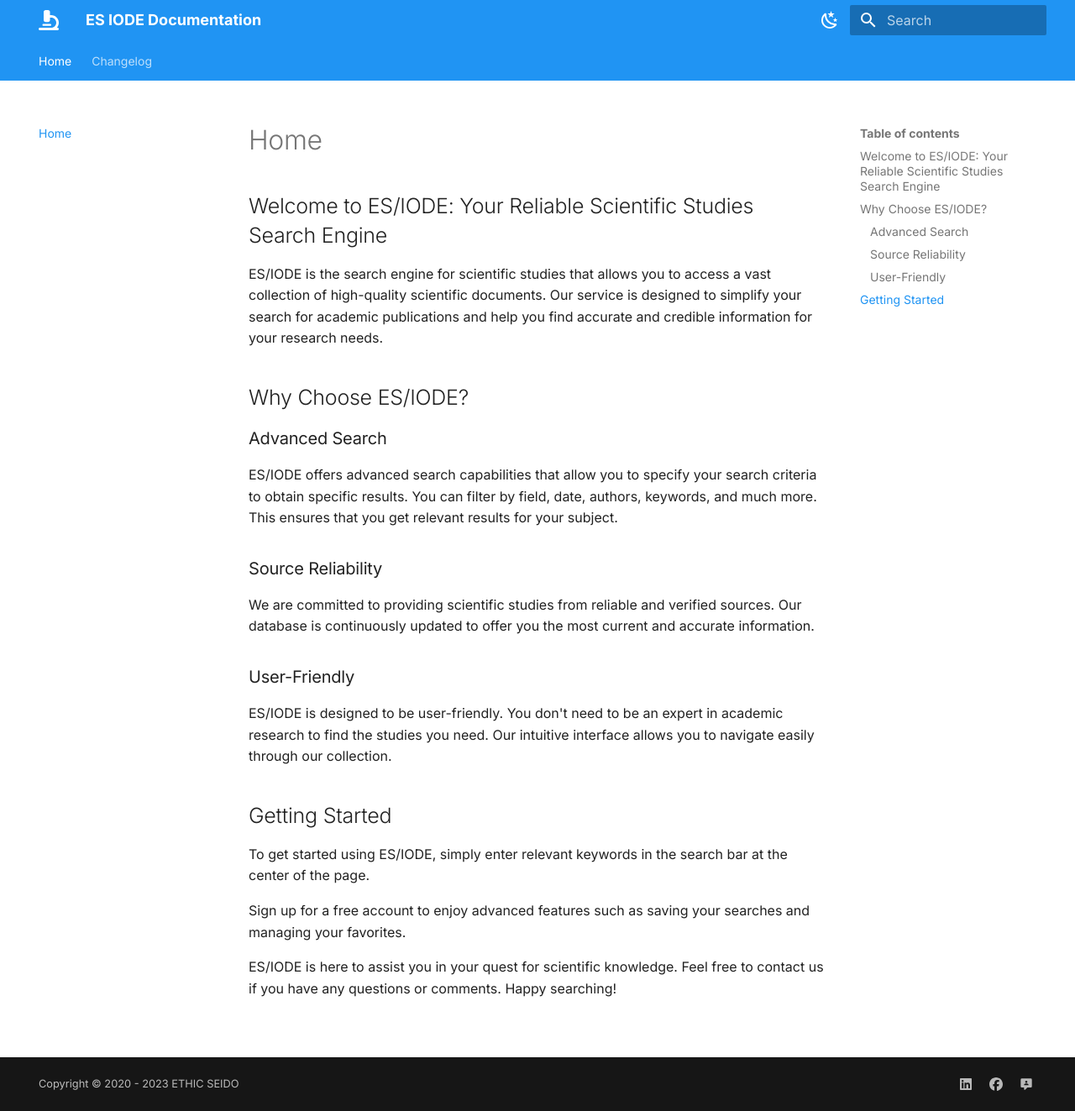
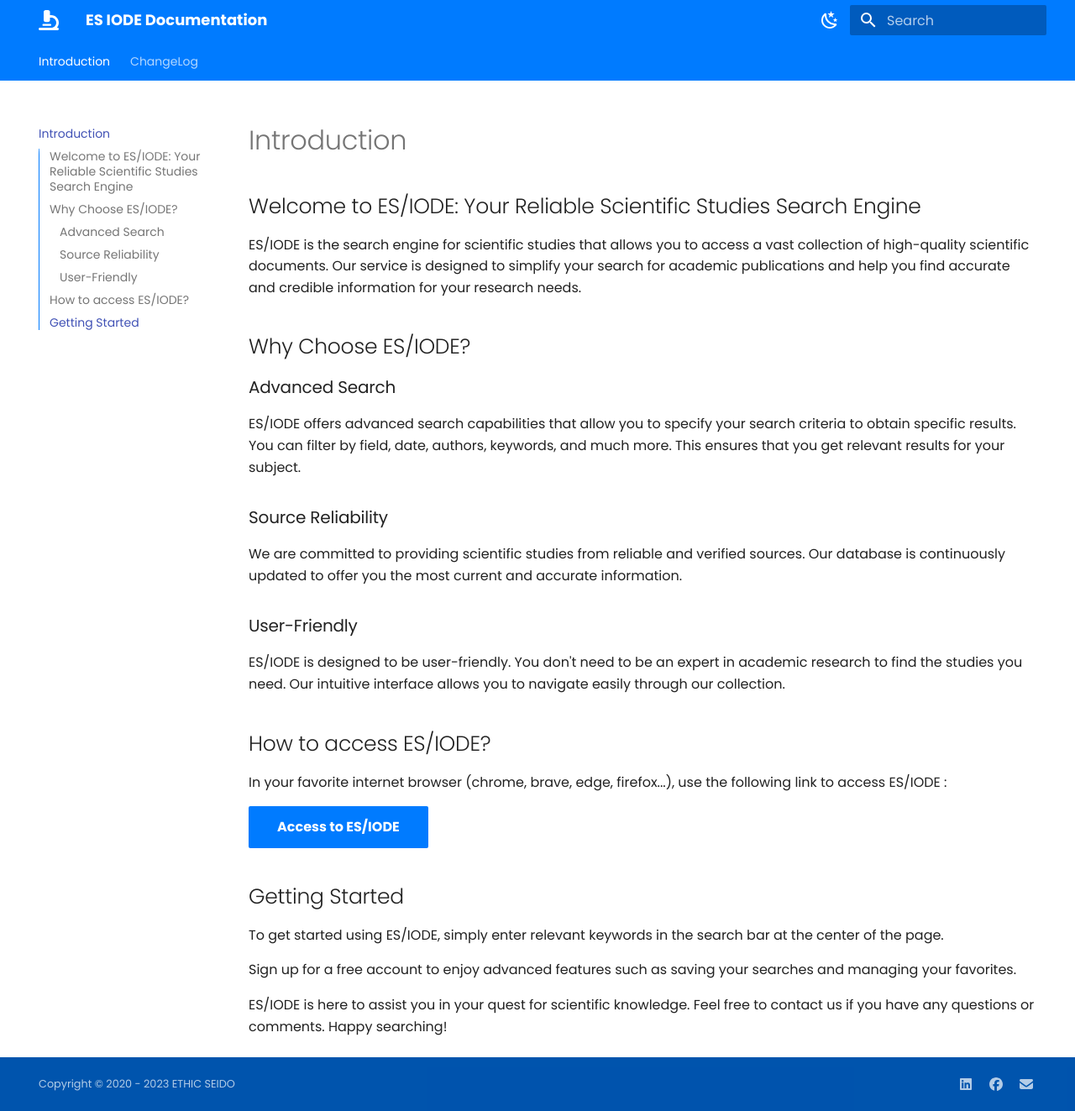
Before and after one commit to ethic-seido/iode_documentation, an MkDocs documentation site: the page built from docs/index.md, in a window 1280 px wide and 1323 px high. Shown: the whole window at 84% size. Built offline with MkDocs 1.6.1 and Material for MkDocs 9.7.7, drawn with Linux system fonts in a browser that asks for light colours.

Commit message:
update scheme and change font

```diff
--- a/docs/index.md
+++ b/docs/index.md
@@ -1,4 +1,4 @@
-# Home
+# Introduction
 
 ## Welcome to ES/IODE: Your Reliable Scientific Studies Search Engine
 
@@ -15,6 +15,13 @@ We are committed to providing scientific studies from reliable and verified sour
 ### User-Friendly
 ES/IODE is designed to be user-friendly. You don't need to be an expert in academic research to find the studies you need. Our intuitive interface allows you to navigate easily through our collection.
 
+## How to access ES/IODE?
+
+In your favorite internet browser (chrome, brave, edge, firefox...), use the following link to access ES/IODE :
+
+[Access to ES/IODE](https://ethicseido.com/Iode/Iode){ .md-button .md-button--primary}
+
+
 ## Getting Started
 
 To get started using ES/IODE, simply enter relevant keywords in the search bar at the center of the page.
--- /dev/null
+++ b/docs/stylesheets/extra.css
@@ -0,0 +1,21 @@
+[data-md-color-scheme="esiode"] {
+    --md-primary-fg-color:        #007BFF;
+  }
+[data-md-color-scheme="esiode"] .md-footer {
+    background-color: #007BFF; /* Couleur de fond */
+    color: #fff; /* Couleur du texte */
+}
+/* Arrondir la barre de recherche */
+.md-search {
+    border-radius: 20px; /* Ajustez le rayon en fonction de la courbure souhaitée */
+  }
+
+  /* Arrondir le champ de recherche */
+  .md-search-input {
+    border-radius: 20px; /* Ajustez le rayon en fonction de la courbure souhaitée */
+  }
+
+  /* Arrondir le bouton de recherche (icône) */
+  .md-search__icon {
+    border-radius: 20px; /* Ajustez le rayon en fonction de la courbure souhaitée */
+  }
--- a/mkdocs.yml
+++ b/mkdocs.yml
@@ -1,18 +1,27 @@
 site_name: ES IODE Documentation
+nav:
+  - Introduction: "index.md"
+  - ChangeLog: "changelog.md"
 theme:
   features:
     - navigation.tabs
+    - navigation.sections
+    - toc.integrate
+    - navigation.top
+    - search.suggest
+    - search.highlight
+    - content.tabs.link
+    - content.code.annotate
+    - content.code.copy
   palette:
-    # Palette toggle for light mode
-    - scheme: default
-      primary: blue
+    - scheme: esiode
+      accent: blue
       toggle:
         icon: material/weather-night
         name: Switch to dark mode
-
-    # Palette toggle for dark mode
     - scheme: slate
       primary: black
+      accent: blue
       toggle:
         icon: material/weather-sunny
         name: Switch to light mode
@@ -23,7 +32,9 @@ theme:
   name: material
   language: en
   font:
-    text: Inter
+    text: Poppins
+extra_css:
+  - stylesheets/extra.css
 copyright: Copyright &copy; 2020 - 2023 ETHIC SEIDO
 
 extra:
@@ -44,5 +55,33 @@ extra:
       link: https://www.linkedin.com/showcase/es-iode
     - icon: fontawesome/brands/facebook
       link: https://www.facebook.com/ESIodeSearchEngine
-    - icon: material/comment-account
+    - icon: fontawesome/solid/envelope
       link: https://ethicseido.com/Shared/Contact
+
+markdown_extensions:
+  - pymdownx.critic
+  - pymdownx.caret
+  - pymdownx.keys
+  - pymdownx.mark
+  - pymdownx.tilde
+  - footnotes
+  - pymdownx.highlight:
+      anchor_linenums: true
+      line_spans: __span
+      pygments_lang_class: true
+  - pymdownx.inlinehilite
+  - pymdownx.snippets
+  - pymdownx.superfences
+  - attr_list
+  - tables
+  - pymdownx.tabbed:
+      alternate_style: true
+  - md_in_html
+  - pymdownx.highlight:
+      anchor_linenums: true
+  - admonition
+  - pymdownx.arithmatex:
+      generic: true
+  - pymdownx.details
+  - toc:
+      permalink: true
```
Also changed, not shown: docs/changelog.md (+7 -0 lines).
